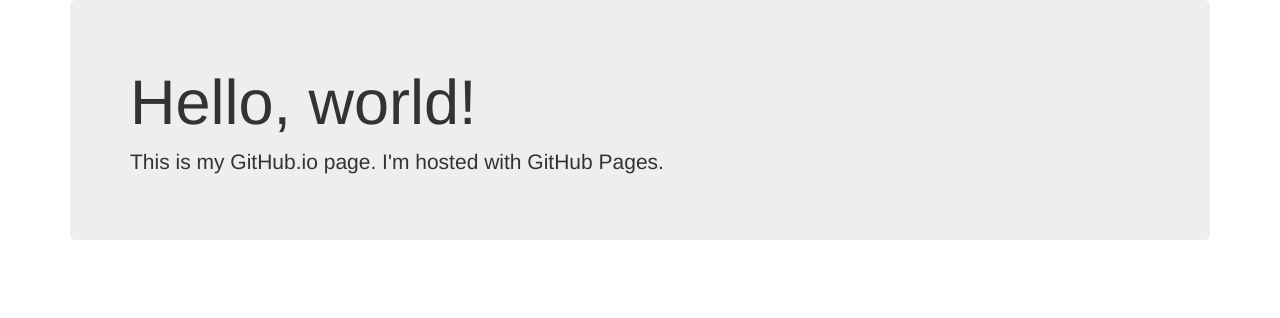
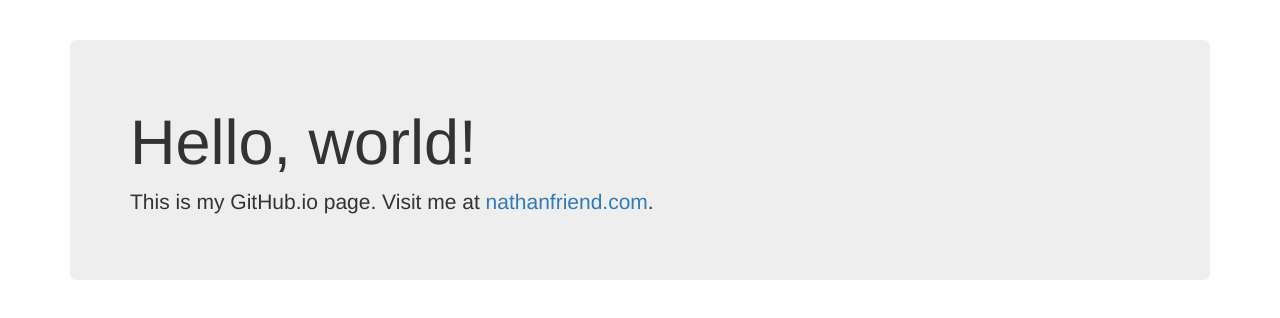
Before and after one commit to nfriend/nfriend.github.io, a plain HTML site: page index.html in a window 1280 px wide. Drawn offline with nearby package versions, Linux system fonts and the light colour scheme.

Commit message:
added jquery,

```diff
--- a/index.html
+++ b/index.html
@@ -3,13 +3,21 @@
 <head>
     <title>Nathan Friend's GitHub.io</title>
     <link rel="stylesheet" href="//netdna.bootstrapcdn.com/bootstrap/3.1.1/css/bootstrap.min.css">
+
+    <style>
+        .jumbotron {
+            margin-top: 40px;
+        }
+    </style>
+
+    <script src="http://code.jquery.com/jquery-1.11.0.min.js"></script>
     <script src="//netdna.bootstrapcdn.com/bootstrap/3.1.1/js/bootstrap.min.js"></script>
 </head>
 <body>
     <div class="container">
         <div class="jumbotron">
             <h1>Hello, world!</h1>
-            <p>This is my GitHub.io page.  I'm hosted with GitHub Pages.</p>
+            <p>This is my GitHub.io page.  Visit me at <a href="http://nathanfriend.com">nathanfriend.com</a>.</p>
         </div>
     </div>
 </body>
```
